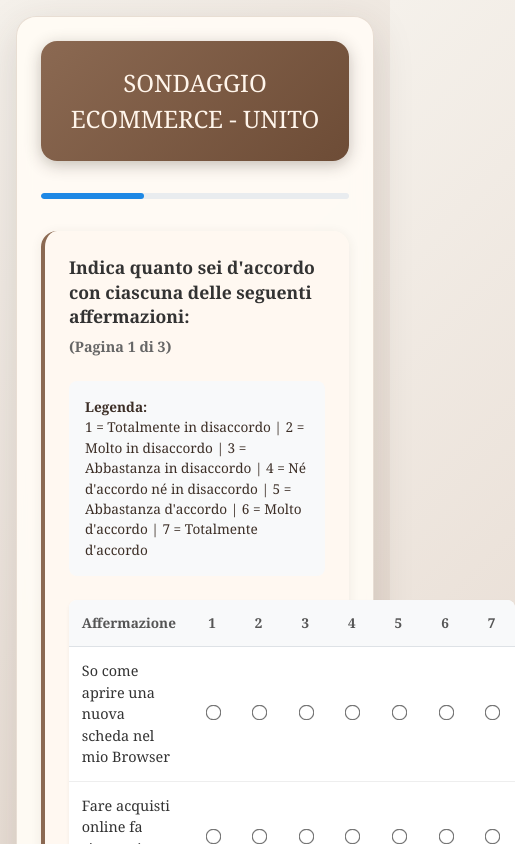
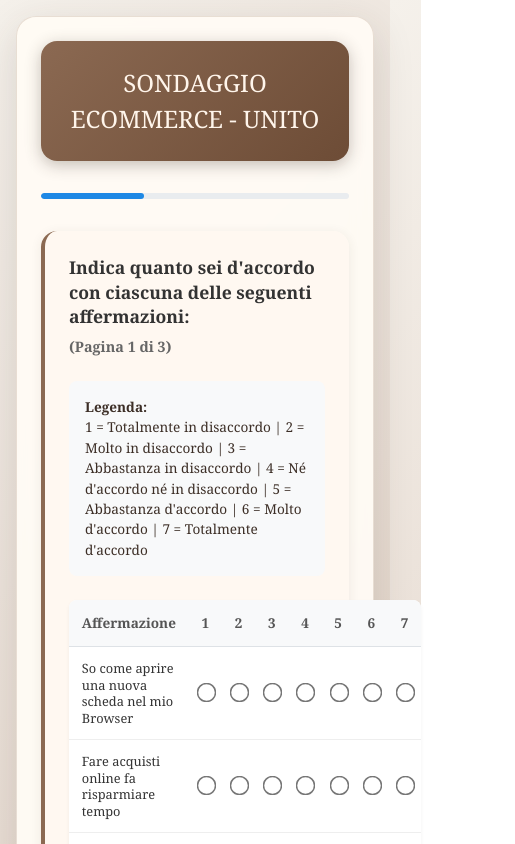
Before and after one commit to francescabuggio/TESIREACT, a React (Vite) app: page /likert in a window 390 px wide. Shown: the top 844 px of the page, 515 px wide, since content can reach past the window. Built offline with nearby package versions, Linux system fonts and the light colour scheme.

Commit message:
Add files via upload

```diff
--- a/src/App.css
+++ b/src/App.css
@@ -768,10 +768,38 @@ header h1 {
     margin: 1rem;
     padding: 1.5rem;
   }
+
+  /* Likert table mobile optimizations */
   .likert-table {
-    font-size: 0.8rem;
+    font-size: 0.75rem;
   }
   .likert-table th, .likert-table td {
-    padding: 0.5rem 0.3rem;
+    padding: 0.3rem 0.2rem;
+  }
+  .likert-question-cell {
+    font-size: 0.8rem !important;
+    line-height: 1.3 !important;
+  }
+  .likert-scale-cell {
+    padding: 0.2rem 0.1rem !important;
+  }
+  .likert-radio {
+    transform: scale(1.5) !important;
+  }
+
+  /* Show mobile legend, hide desktop */
+  .likert-legend-desktop {
+    display: none;
+  }
+  .likert-legend-mobile {
+    display: inline;
   }
 }
+
+/* Desktop legend display */
+.likert-legend-desktop {
+  display: inline;
+}
+.likert-legend-mobile {
+  display: none;
+}
--- a/src/pages/SurveyLikert.tsx
+++ b/src/pages/SurveyLikert.tsx
@@ -91,18 +91,23 @@ const SurveyLikert = ({ updateSurveyData, surveyData }: SurveyLikertProps) => {
           fontSize: '0.85rem'
         }}>
           <strong>Legenda:</strong><br />
-          1 = Totalmente in disaccordo | 2 = Molto in disaccordo | 3 = Abbastanza in disaccordo |
-          4 = Né d'accordo né in disaccordo | 5 = Abbastanza d'accordo | 6 = Molto d'accordo | 7 = Totalmente d'accordo
+          <span className="likert-legend-desktop">
+            1 = Totalmente in disaccordo | 2 = Molto in disaccordo | 3 = Abbastanza in disaccordo |
+            4 = Né d'accordo né in disaccordo | 5 = Abbastanza d'accordo | 6 = Molto d'accordo | 7 = Totalmente d'accordo
+          </span>
+          <span className="likert-legend-mobile">
+            1=Tot.disaccordo | 2=Molto disaccordo | 3=Abb.disaccordo | 4=Neutro | 5=Abb.accordo | 6=Molto accordo | 7=Tot.accordo
+          </span>
         </div>
 
         <table className="likert-table" style={{ width: '100%', borderCollapse: 'collapse' }}>
           <thead>
             <tr>
-              <th style={{ width: '60%', textAlign: 'left', padding: '0.8rem', background: '#f8f9fa' }}>
+              <th className="likert-question-header" style={{ width: '60%', textAlign: 'left', padding: '0.8rem', background: '#f8f9fa' }}>
                 Affermazione
               </th>
               {[1,2,3,4,5,6,7].map(value => (
-                <th key={value} style={{ width: '5.7%', textAlign: 'center', padding: '0.8rem', background: '#f8f9fa' }}>
+                <th key={value} className="likert-scale-header" style={{ width: '5.7%', textAlign: 'center', padding: '0.8rem', background: '#f8f9fa' }}>
                   {value}
                 </th>
               ))}
@@ -111,17 +116,18 @@ const SurveyLikert = ({ updateSurveyData, surveyData }: SurveyLikertProps) => {
           <tbody>
             {currentQuestions.map(q => (
               <tr key={q.id}>
-                <td style={{ padding: '0.8rem', borderBottom: '1px solid #eee', fontSize: '0.9rem' }}>
+                <td className="likert-question-cell" style={{ padding: '0.8rem', borderBottom: '1px solid #eee', fontSize: '0.9rem' }}>
                   {q.text}
                 </td>
                 {[1,2,3,4,5,6,7].map(value => (
-                  <td key={value} style={{ padding: '0.8rem', textAlign: 'center', borderBottom: '1px solid #eee' }}>
+                  <td key={value} className="likert-scale-cell" style={{ padding: '0.8rem', textAlign: 'center', borderBottom: '1px solid #eee' }}>
                     <input
                       type="radio"
                       name={q.id}
                       value={value}
                       onChange={() => handleAnswer(q.id, value)}
                       checked={answers[q.id] === value}
+                      className="likert-radio"
                       style={{ transform: 'scale(1.2)' }}
                     />
                   </td>
```
